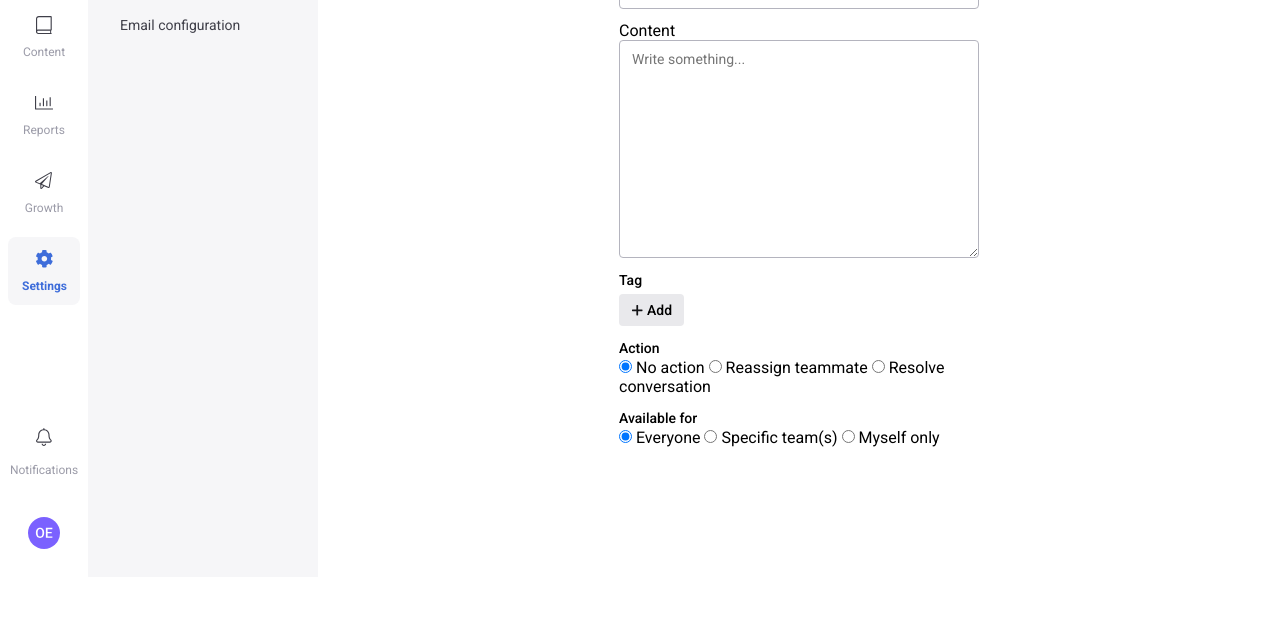
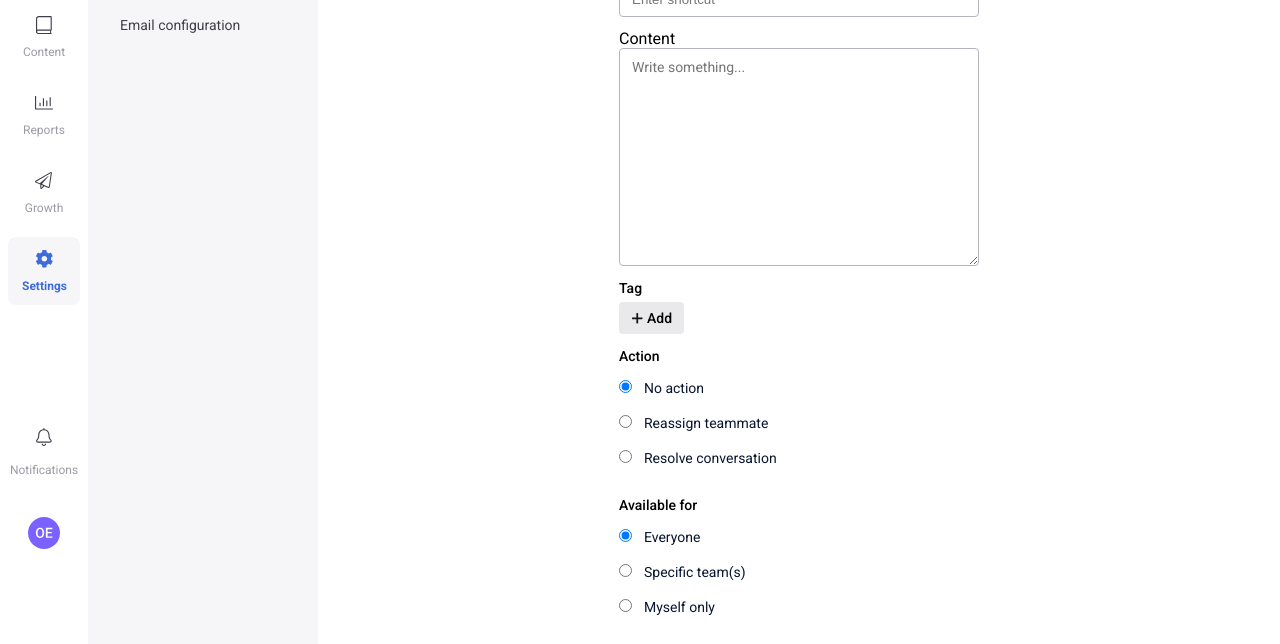
Before and after one commit to owentr1369/html-css-assignment-3-create-page-manage, a plain HTML site: page index.html in a window 1280 px wide. Shown: the part 223-867 px from the top of the page. Before the commit the page ends 800 px from the top, so only its background shows below. Drawn offline with Linux system fonts and the light colour scheme; files whose address does not match are found by name; a web font is replaced by a local one.

Commit message:
styling action and available

```diff
--- a/assets/style/scss/_create-response.scss
+++ b/assets/style/scss/_create-response.scss
@@ -44,7 +44,7 @@
       font-weight: 500;
       font-size: 14px;
       line-height: 20px;
-      margin-bottom: 4;
+      margin-bottom: 4px;
     }
     &-category {
       width: 100%;
@@ -121,5 +121,39 @@
         }
       }
     }
+    &-action {
+      h3 {
+        margin-bottom: 12px;
+      }
+      input[type="radio"] {
+        margin-bottom: 20px;
+        margin-right: 8px;
+      }
+      label {
+        font-family: "Roboto";
+        font-style: normal;
+        font-weight: 400;
+        font-size: 14px;
+        line-height: 20px;
+        color: #09142f;
+      }
+    }
+    &-available {
+      h3 {
+        margin-bottom: 12px;
+      }
+      input[type="radio"] {
+        margin-bottom: 20px;
+        margin-right: 8px;
+      }
+      label {
+        font-family: "Roboto";
+        font-style: normal;
+        font-weight: 400;
+        font-size: 14px;
+        line-height: 20px;
+        color: #09142f;
+      }
+    }
   }
 }
--- a/index.html
+++ b/index.html
@@ -350,23 +350,23 @@
             </svg>
             <span>Add</span></button>
         </div>
-        <div>
+        <div class="create_form-action">
           <h3>Action</h3>
-          <input type="radio" name="" id="" checked>
-          <label for="">No action</label>
-          <input type="radio" name="" id="" >
-          <label for="">Reassign teammate</label>
-          <input type="radio" name="" id="" >
-          <label for="">Resolve conversation</label>
+          <input type="radio" name="action" id="" checked>
+          <label for="">No action</label><br>
+          <input type="radio" name="action" id="" >
+          <label for="">Reassign teammate</label><br>
+          <input type="radio" name="action" id="" >
+          <label for="">Resolve conversation</label><br>
         </div>
-        <div>
+        <div class="create_form-available">
           <h3>Available for</h3>
-          <input type="radio" name="" id="" checked>
-          <label for="">Everyone</label>
-          <input type="radio" name="" id="" >
-          <label for="">Specific team(s)</label>
-          <input type="radio" name="" id="" >
-          <label for="">Myself only</label>
+          <input type="radio" name="available" id="" checked>
+          <label for="">Everyone</label><br>
+          <input type="radio" name="available" id="" >
+          <label for="">Specific team(s)</label><br>
+          <input type="radio" name="available" id="" >
+          <label for="">Myself only</label><br>
         </div>
       </form>
     </div>
```
Also changed, not shown: assets/style/main.css, 1 other file.
